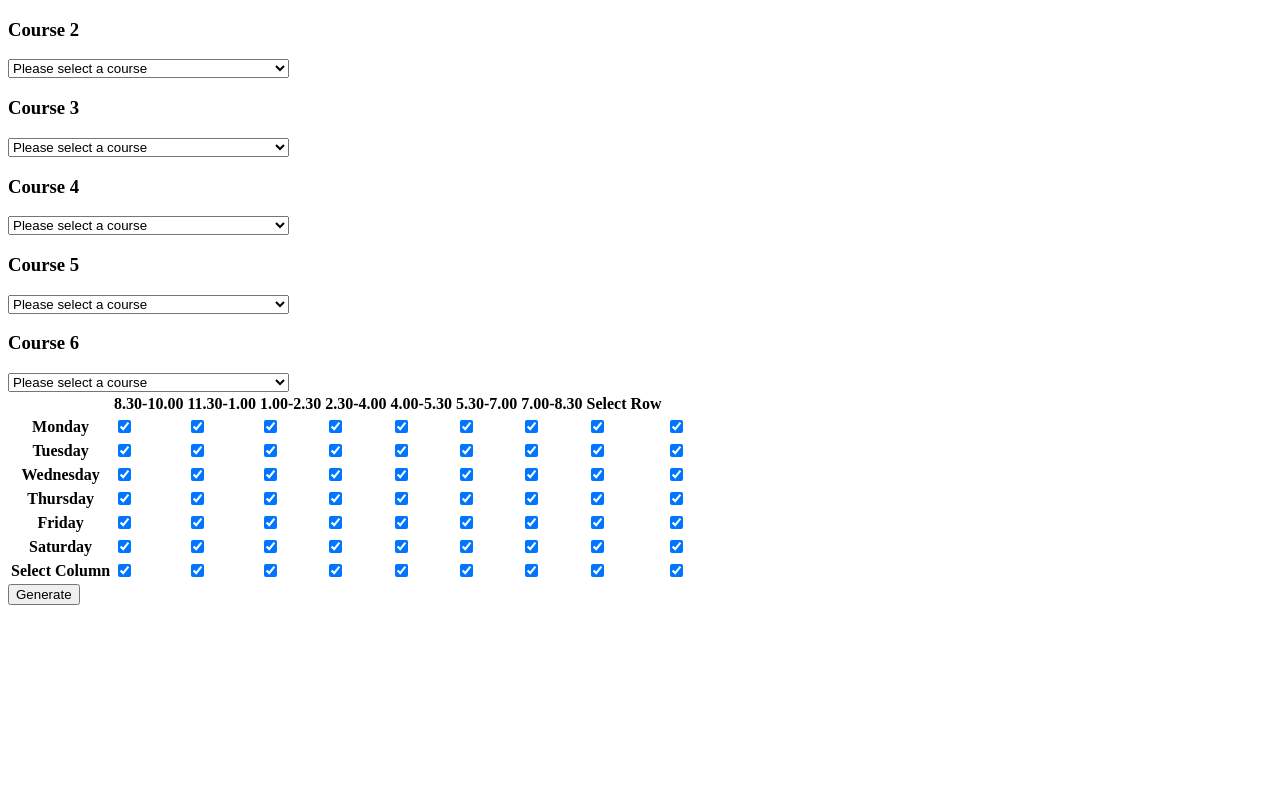
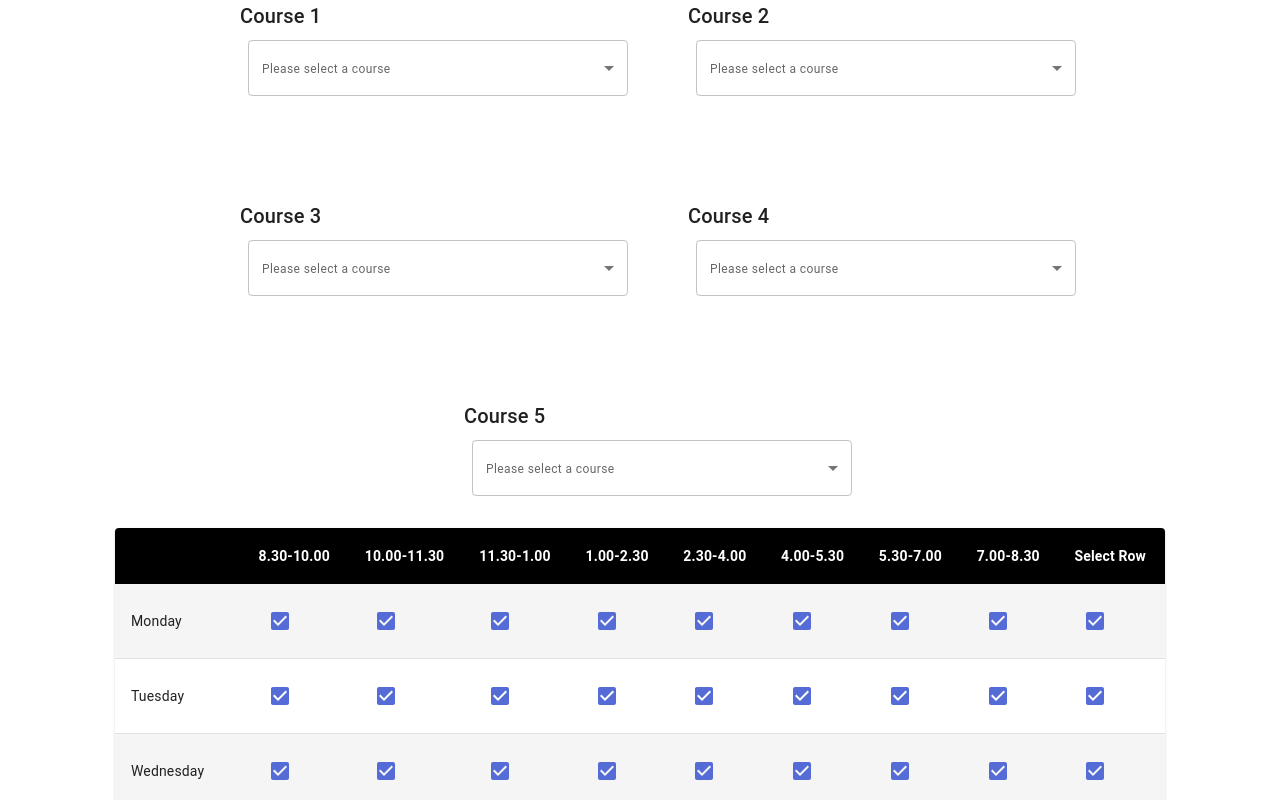
Before and after one commit to Itezaz-ul-Hassan/timetable-generator, a React (Vite) app: page / in a window 1280 px wide. Shown: the top 800 px of the page. Built offline with nearby package versions, Linux system fonts and the light colour scheme.

Commit message:
feat: Add mui and make the application presentable

```diff
--- a/package.json
+++ b/package.json
@@ -10,6 +10,9 @@
     "preview": "vite preview"
   },
   "dependencies": {
+    "@emotion/react": "^11.11.1",
+    "@emotion/styled": "^11.11.0",
+    "@mui/material": "^5.14.3",
     "prop-types": "^15.8.1",
     "react": "^18.2.0",
     "react-dom": "^18.2.0",
--- a/src/App.jsx
+++ b/src/App.jsx
@@ -1,11 +1,25 @@
+import { useState } from 'react';
+import Box from '@mui/material/Box';
+import { Grid } from '@mui/material';
 import TimetableGenerator from './containers/TimetableGenerator'
 import CourseDropdown from './components/CourseDropdown';
 
 import Courses from './core/utils/data';
 
 function App() {
+  const [selectedTime, setSelectedTime] = useState(
+    Array.from({length: 7}, () => Array(9).fill(true))
+  );
+
   return (
-    <>
+    <Box sx={{ flexGrow: 1, overflow: 'hidden', px: 30 }}>
+      <Grid
+        container
+        spacing={{xs: 2, md: 12}}
+        direction="row"
+        justifyContent="space-evenly"
+        alignItems="center"
+      >
         {[1,2,3,4,5].map((item) => {
           let prev = "";
           const options = Courses.map((course) => {
@@ -15,10 +29,22 @@ function App() {
               return name;
             }
           }).filter((item) => item != undefined);
-        return <CourseDropdown key={item} id={item} onChangeHandler={()=>{}} options={options} />
+          return (
+            <Grid item xs={12} sm={10} md={8} lg={6} xl={3}>
+              <CourseDropdown
+                key={item}
+                id={item}
+                onChangeHandler={()=>{}}
+                options={options}
+              />
+            </Grid>
+          )
         })}
-      <TimetableGenerator />
-    </>
+      </Grid>
+      <Grid container justifyContent="center" alignItems="center" sx={{ marginTop: 3 }}>
+        <TimetableGenerator selectedTime={selectedTime} />
+      </Grid>
+    </Box>
   );
 }
 
--- a/src/components/CourseDropdown/index.jsx
+++ b/src/components/CourseDropdown/index.jsx
@@ -1,17 +1,41 @@
-import React from 'react';
+import React, { useState } from 'react';
 import PropTypes from 'prop-types';
+import InputLabel from '@mui/material/InputLabel';
+import MenuItem from '@mui/material/MenuItem';
+import FormControl from '@mui/material/FormControl';
+import Select from '@mui/material/Select';
+import { Typography } from '@mui/material';
 
 
 const CourseDropdown = ({ id, onChangeHandler, options }) => {
+  const [age, setAge] = useState('');
   return (
     <div>
-      <h3>Course {id + 1}</h3>
-      <select onChange={onChangeHandler}>
-        <option value="Please select a course" selected>Please select a course</option>
-          {options.map((option) => {
-            return <option value={option}>{option}</option>
-          })}
-      </select>
+      <Typography variant="h6">Course {id}</Typography>
+      {/* <select onChange={onChangeHandler}> */}
+      <FormControl sx={{ m: 1, minWidth: 380 }}>
+        <InputLabel id="demo-simple-select-autowidth-label">
+          <Typography variant="caption">Please select a course</Typography>
+        </InputLabel>
+        <Select
+            labelId="demo-simple-select-autowidth-label"
+            id="demo-simple-select-autowidth"
+            value={age}
+            onChange={(event) => setAge(event.target.value)}
+            autoWidth
+            label="Please select a course"
+          >
+          {/* <option value="Please select a course" selected>Please select a course</option> */}
+            {options.map((option) => {
+              return (
+                <MenuItem value={option}>
+                  <Typography>{option}</Typography>
+                </MenuItem>
+              )
+            })}
+        </Select>
+      </FormControl>
+      {/* </select> */}
     </div>
   );
 };
--- a/src/components/Timetable/index.jsx
+++ b/src/components/Timetable/index.jsx
@@ -1,31 +1,83 @@
 import React from 'react';
+import PropTypes from 'prop-types';
+import Table from '@mui/material/Table';
+import TableBody from '@mui/material/TableBody';
+import TableCell, { tableCellClasses } from '@mui/material/TableCell';
+import TableContainer from '@mui/material/TableContainer';
+import TableHead from '@mui/material/TableHead';
+import TableRow from '@mui/material/TableRow';
+import Paper from '@mui/material/Paper';
+import Checkbox from '@mui/material/Checkbox';
+import { styled } from '@mui/material/styles';
+
+const StyledTableCell = styled(TableCell)(({ theme }) => ({
+  [`&.${tableCellClasses.head}`]: {
+    backgroundColor: theme.palette.common.black,
+    color: theme.palette.common.white,
+    minWidth: 10,
+    whiteSpace: 'nowrap',
+    fontWeight: 'bold',
+  },
+  [`&.${tableCellClasses.body}`]: {
+    fontSize: 14,
+  },
+}));
+
+const StyledTableRow = styled(TableRow)(({ theme }) => ({
+  '&:nth-of-type(odd)': {
+    backgroundColor: theme.palette.action.hover,
+  },
+  // hide last border
+  '&:last-child td, &:last-child th': {
+    border: 0,
+  },
+  // '&:last-child td': {
+  //   backgroundColor: theme.palette.common.green,
+  // },
+}));
 
 
-const Timetable = () => {
-  const times = ['', '8.30-10.00', '11.30-1.00', '1.00-2.30', '2.30-4.00', '4.00-5.30', '5.30-7.00', '7.00-8.30'];
+
+const Timetable = ({state}) => {
+  const times = ['', '8.30-10.00', '10.00-11.30', '11.30-1.00', '1.00-2.30', '2.30-4.00', '4.00-5.30', '5.30-7.00', '7.00-8.30'];
   const days = ['Monday', 'Tuesday', 'Wednesday', 'Thursday', 'Friday', 'Saturday', 'Select Column'];
 
   return (
-    <table>
-      <thead>
-        {times.map((time) => <th key={time}>{time}</th>)}
-        <th>Select Row</th>
-      </thead>
-      <tbody>
-        {days.map((day) => {
-          return (
-            <tr key={day}>
-              <th>{day}</th>
-              {times.map(() => {
-                return <td><input type="checkbox" checked/>&nbsp;</td>
-              })}
-              <td><input type="checkbox" checked onClick={() => {}} /></td>
-            </tr>
-          )
-        })}
-      </tbody>
-    </table>
+    <TableContainer component={Paper} sx={{ minWidth: 1050 }}>
+      <Table sx={{ minWidth: 650 }} aria-label="simple table">
+      <TableHead>
+          <StyledTableRow>
+            {times.map((time) => <StyledTableCell key={time}>{time}</StyledTableCell>)}
+            <StyledTableCell>Select Row</StyledTableCell>
+          </StyledTableRow>
+        </TableHead>
+        <TableBody>
+          {days.map((day, i) => {
+           return (
+             <StyledTableRow key={day} sx={{ '&:last-child td, &:last-child th': { border: 0 } }}>
+               <StyledTableCell component="th" scope="row">{day}</StyledTableCell>
+               {times.map((time, j) => {
+                 return (
+                  <StyledTableCell>
+                    <Checkbox
+                      checked={state[Number(i)][Number(j)]}
+                      // onChange={handleChange}
+                      inputProps={{ 'aria-label': 'controlled' }}
+                    />
+                  </StyledTableCell>
+                 )
+               })}
+             </StyledTableRow>
+           )
+         })}
+        </TableBody>
+      </Table>
+    </TableContainer>
   );
 };
 
+Timetable.propTypes = {
+  state: PropTypes.array.isRequired,
+};
+
 export default Timetable;
--- a/src/containers/TimetableGenerator/index.jsx
+++ b/src/containers/TimetableGenerator/index.jsx
@@ -1,16 +1,24 @@
 import React from 'react';
+import PropTypes from 'prop-types';
+import Button from '@mui/material/Button';
+import { Grid } from '@mui/material';
+
 import Timetable from "../../components/Timetable";
 
 
-const TimetableGenerator = () => {
+const TimetableGenerator = ({selectedTime}) => {
   return (
     <>
-      <Timetable />
-      <div>
-        <input type="button" value="Generate" onClick={() => {}} />
-      </div>
+      <Timetable state={selectedTime} />
+      <Grid container justifyContent="center" alignItems="center" sx={{ marginTop: 3 }}>
+        <Button variant="contained">Generate</Button>
+      </Grid>
     </>
   );
 };
 
+TimetableGenerator.propTypes = {
+  selectedTime: PropTypes.array.isRequired,
+};
+
 export default TimetableGenerator;
--- /dev/null
+++ b/src/core/theme.js
@@ -0,0 +1,24 @@
+import { createTheme } from "@mui/material/styles";
+import { red } from "@mui/material/colors";
+
+const theme = createTheme({
+  palette: {
+    primary: {
+      main: '#556cd6',
+    },
+    secondary: {
+      main: '#19857b',
+    },
+    error: {
+      main: red.A400,
+    },
+    common: {
+      green: '#025206',
+      grey: '#9e9e9e',
+      white: '#fff',
+      black: '#000',
+    }
+  },
+});
+
+export default theme;
--- a/src/main.jsx
+++ b/src/main.jsx
@@ -1,9 +1,16 @@
 import React from 'react'
 import ReactDOM from 'react-dom/client'
+import CssBaseline from '@mui/material/CssBaseline';
+import { ThemeProvider } from '@mui/material/styles';
+
 import App from './App.jsx'
+import theme from './core/theme';
 
 ReactDOM.createRoot(document.getElementById('root')).render(
   <React.StrictMode>
-    <App />
+    <ThemeProvider theme={theme}>
+      <CssBaseline />
+      <App />
+    </ThemeProvider>
   </React.StrictMode>,
 )
```
Also changed, not shown: src/components/Section/index.jsx (+20 -6 lines), 1 other file (tests, documents, lock files or other folders). Lines whose indentation alone changed are shown as unchanged.
